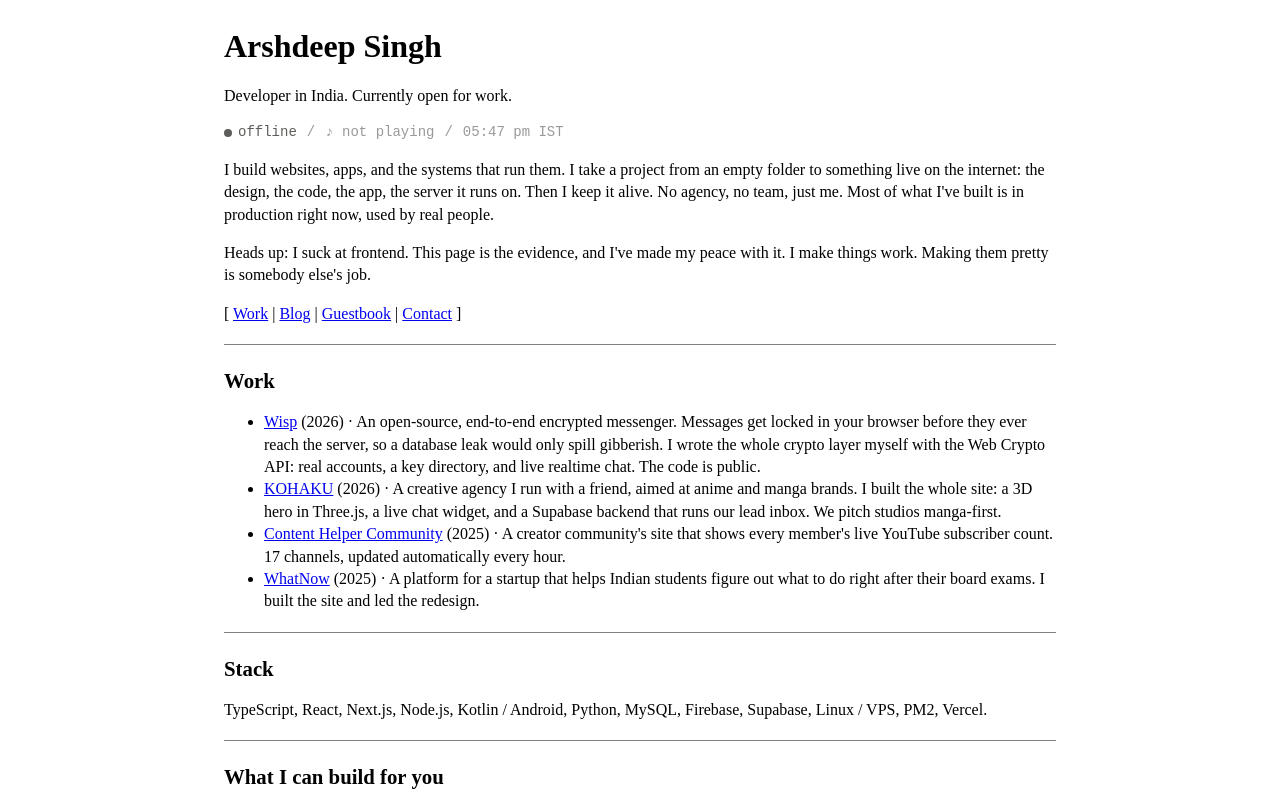
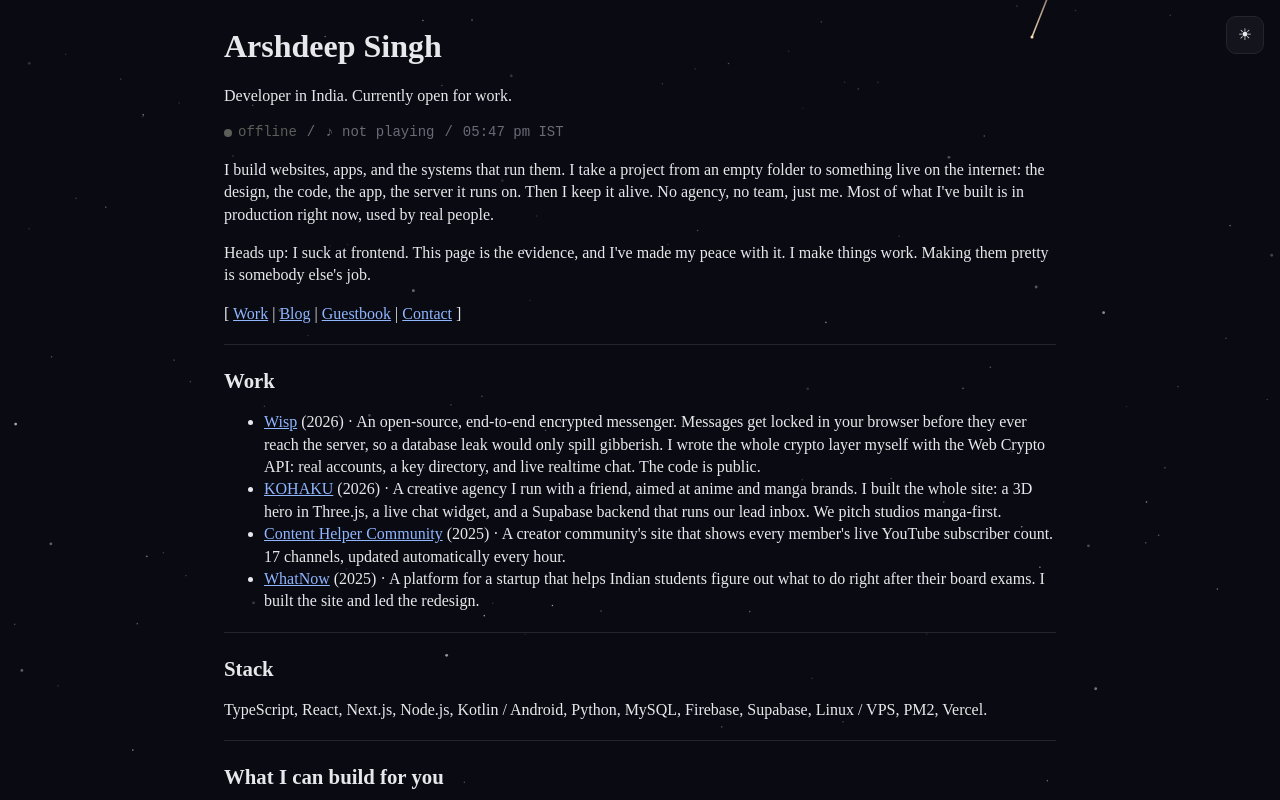
Before and after one commit to arshnah/portfolio-next, a Next.js app: page / in a window 1280 px wide. Shown: the top 800 px of the page. Built offline with nearby package versions, Linux system fonts and the light colour scheme; no server answers; the database is empty.

Commit message:
portfolio: dark-default theme + toggle + starfield background

```diff
--- a/src/app/globals.css
+++ b/src/app/globals.css
@@ -1,25 +1,40 @@
+:root {
+  --bg:#0a0a12; --card:#14141d; --ink:#e8e8ec; --muted:#9a9aa8; --faint:#6b6b78;
+  --link:#8fb6ff; --visited:#c3a9ff; --line:#25252f; --field:#12121a; --field-bd:#2c2c39;
+}
+:root[data-theme="light"] {
+  --bg:#ffffff; --card:#f4f4f4; --ink:#111111; --muted:#555555; --faint:#888888;
+  --link:#0000ee; --visited:#551a8b; --line:#cccccc; --field:#ffffff; --field-bd:#808080;
+}
+
+html { background: var(--bg); }
 body {
-  background: #ffffff;
-  color: #000000;
+  background: transparent;
+  color: var(--ink);
   font-family: "Times New Roman", Times, serif;
   font-size: 16px;
   line-height: 1.4;
   margin: 24px auto;
   max-width: 52em;
   padding: 0 16px;
+  transition: color .2s ease;
 }
 
-a:link { color: #0000ee; }
-a:visited { color: #551a8b; }
-a:active { color: #ff0000; }
+/* starry sky: fixed behind everything, only in dark mode */
+.starfield { position: fixed; inset: 0; width: 100vw; height: 100vh; z-index: -1; pointer-events: none; transition: opacity .3s ease; }
+:root[data-theme="light"] .starfield { opacity: 0; }
+
+a:link { color: var(--link); }
+a:visited { color: var(--visited); }
+a:hover { text-decoration: underline; }
 
 h1 { font-size: 2em; margin: 0 0 0.2em; }
 h2 { font-size: 1.3em; margin: 1em 0 0.3em; }
 
 pre, code, tt, kbd { font-family: "Courier New", Courier, monospace; }
-pre { border: 1px solid #808080; padding: 8px; overflow: auto; background: #f4f4f4; }
+pre { border: 1px solid var(--line); padding: 8px; overflow: auto; background: var(--card); color: var(--ink); }
 
 input, textarea { font-family: "Courier New", Courier, monospace; font-size: 1em; }
 
 blockquote { margin: 0.6em 0 0.6em 1.6em; }
-hr { border: 0; border-top: 1px solid #808080; margin: 1.2em 0; }
+hr { border: 0; border-top: 1px solid var(--line); margin: 1.2em 0; }
--- a/src/app/layout.tsx
+++ b/src/app/layout.tsx
@@ -1,15 +1,24 @@
 import type { Metadata } from "next";
 import "./globals.css";
+import Starfield from "@/components/Starfield";
+import ThemeToggle from "@/components/ThemeToggle";
 
 export const metadata: Metadata = {
   title: "Arshdeep Singh",
   description: "Solo developer from India. I build websites, apps, and the systems that run them.",
 };
 
+const themeScript = `(function(){try{var t=localStorage.getItem('arsh-theme');document.documentElement.dataset.theme=t||'dark';}catch(e){document.documentElement.dataset.theme='dark';}})();`;
+
 export default function RootLayout({ children }: { children: React.ReactNode }) {
   return (
-    <html lang="en">
-      <body>{children}</body>
+    <html lang="en" suppressHydrationWarning>
+      <head><script dangerouslySetInnerHTML={{ __html: themeScript }} /></head>
+      <body>
+        <Starfield />
+        <ThemeToggle />
+        {children}
+      </body>
     </html>
   );
 }
--- a/src/components/Activity.tsx
+++ b/src/components/Activity.tsx
@@ -26,20 +26,20 @@ export default function Activity() {
   }, [np?.isPlaying, np?.title]);
   const musicColor = MUSIC_COLORS[ci];
   const status = dc?.data?.discord_status ?? "offline";
-  const sep = <span style={{ color: "#999" }}>/</span>;
+  const sep = <span style={{ color: "var(--faint)" }}>/</span>;
 
   return (
-    <div style={{ display: "flex", flexWrap: "wrap", alignItems: "center", gap: "4px 10px", fontFamily: '"Courier New", monospace', fontSize: "14px", color: "#555", margin: "10px 0" }}>
+    <div style={{ display: "flex", flexWrap: "wrap", alignItems: "center", gap: "4px 10px", fontFamily: '"Courier New", monospace', fontSize: "14px", color: "var(--muted)", margin: "10px 0" }}>
       <span style={{ display: "inline-flex", alignItems: "center", gap: "6px" }}>
         <span style={{ width: 8, height: 8, borderRadius: "50%", background: DOT[status], display: "inline-block" }} />
         <span style={{ color: DOT[status] }}>{LBL[status]}</span>
       </span>
       {sep}
       {np?.isPlaying && np?.title
-        ? <a href={np.url} target="_blank" rel="noopener noreferrer">&#9834; <span style={{ color: musicColor }}>{np.title}</span> <span style={{ color: "#999" }}>&mdash; {np.artist}</span></a>
-        : <span style={{ color: "#999" }}>&#9834; not playing</span>}
+        ? <a href={np.url} target="_blank" rel="noopener noreferrer">&#9834; <span style={{ color: musicColor }}>{np.title}</span> <span style={{ color: "var(--faint)" }}>&middot; {np.artist}</span></a>
+        : <span style={{ color: "var(--faint)" }}>&#9834; not playing</span>}
       {sep}
-      <span style={{ color: "#999" }}>{clock} IST</span>
+      <span style={{ color: "var(--faint)" }}>{clock} IST</span>
       {commit?.ok && (
         <>
           {sep}
--- a/src/components/Guestbook.tsx
+++ b/src/components/Guestbook.tsx
@@ -14,7 +14,7 @@ const fmt = (d: string) => {
   } catch { return ""; }
 };
 
-const field: React.CSSProperties = { width: "100%", padding: "6px 8px", border: "1px solid #808080", fontFamily: '"Courier New", monospace', fontSize: "15px", background: "#fff" };
+const field: React.CSSProperties = { width: "100%", padding: "6px 8px", border: "1px solid var(--field-bd)", fontFamily: '"Courier New", monospace', fontSize: "15px", background: "var(--field)", color: "var(--ink)" };
 
 export default function Guestbook() {
   const { data, mutate } = useSWR("/api/guestbook", fetcher);
@@ -47,16 +47,16 @@ export default function Guestbook() {
         <button onClick={submit} disabled={busy} style={{ padding: "5px 18px", fontFamily: '"Courier New", monospace', fontSize: "14px" }}>
           {busy ? "..." : "sign"}
         </button>
-        {err && <span style={{ marginLeft: 10, color: "#c23b2b", fontSize: 14 }}>{err}</span>}
+        {err && <span style={{ marginLeft: 10, color: "#e0554c", fontSize: 14 }}>{err}</span>}
       </div>
 
       <div>
-        {entries.length === 0 && <p style={{ color: "#666" }}>no one has signed yet. be the first.</p>}
+        {entries.length === 0 && <p style={{ color: "var(--muted)" }}>no one has signed yet. be the first.</p>}
         {entries.map((e: any) => (
-          <div key={e.id} style={{ borderTop: "1px solid #ccc", padding: "8px 0" }}>
+          <div key={e.id} style={{ borderTop: "1px solid var(--line)", padding: "8px 0" }}>
             <div>
               <b>{e.name}</b>
-              <span style={{ color: "#888", marginLeft: 10, fontFamily: '"Courier New", monospace', fontSize: 13 }} title={new Date(e.created_at).toLocaleString("en-IN")}>{fmt(e.created_at)}</span>
+              <span style={{ color: "var(--faint)", marginLeft: 10, fontFamily: '"Courier New", monospace', fontSize: 13 }} title={new Date(e.created_at).toLocaleString("en-IN")}>{fmt(e.created_at)}</span>
             </div>
             <div style={{ marginTop: 3, wordBreak: "break-word" }}>{e.message}</div>
           </div>
--- a/src/components/Starfield.tsx
+++ b/src/components/Starfield.tsx
@@ -56,5 +56,5 @@ export default function Starfield() {
     raf = requestAnimationFrame(frame);
     return () => { cancelAnimationFrame(raf); ro.disconnect(); };
   }, []);
-  return <canvas ref={ref} className="absolute inset-0 w-full h-full" aria-hidden="true" />;
+  return <canvas ref={ref} className="starfield" aria-hidden="true" />;
 }
--- /dev/null
+++ b/src/components/ThemeToggle.tsx
@@ -0,0 +1,25 @@
+"use client";
+import { useEffect, useState } from "react";
+
+export default function ThemeToggle() {
+  const [theme, setTheme] = useState("dark");
+  useEffect(() => { setTheme(document.documentElement.dataset.theme || "dark"); }, []);
+
+  function toggle() {
+    const next = document.documentElement.dataset.theme === "dark" ? "light" : "dark";
+    document.documentElement.dataset.theme = next;
+    try { localStorage.setItem("arsh-theme", next); } catch (e) {}
+    setTheme(next);
+  }
+
+  return (
+    <button onClick={toggle} aria-label="toggle theme" title="toggle theme"
+      style={{
+        position: "fixed", top: 16, right: 16, zIndex: 20, width: 38, height: 38,
+        borderRadius: 10, background: "var(--card)", border: "1px solid var(--line)",
+        color: "var(--ink)", cursor: "pointer", fontSize: 16, lineHeight: 1,
+      }}>
+      {theme === "dark" ? "☀" : "☾"}
+    </button>
+  );
+}
```
